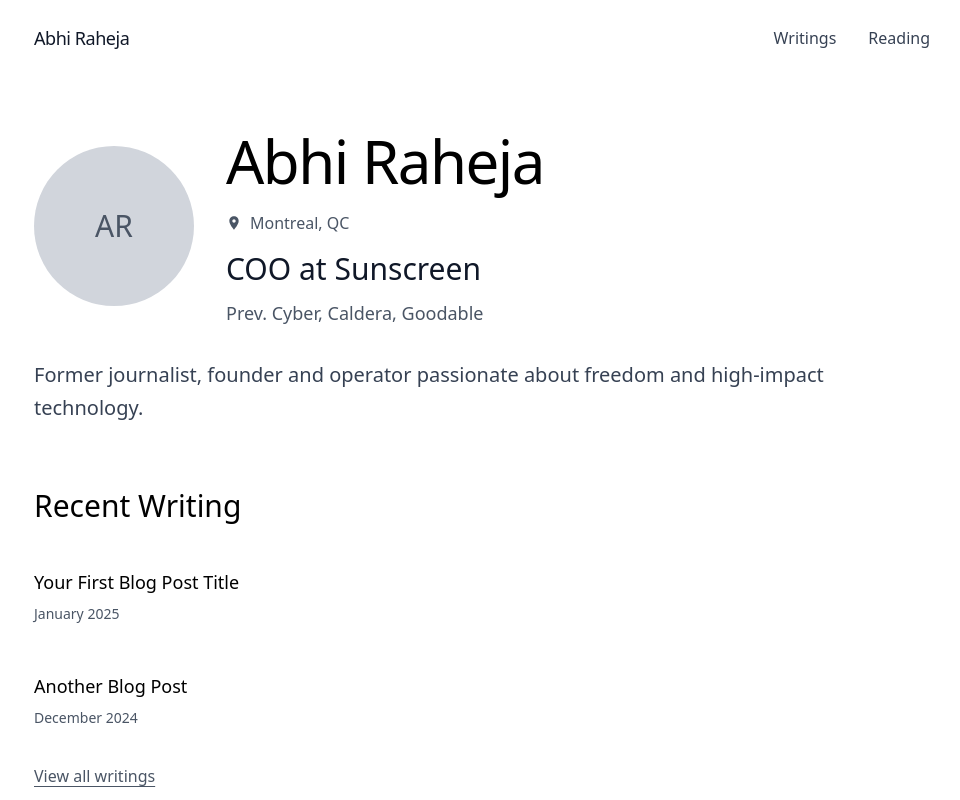
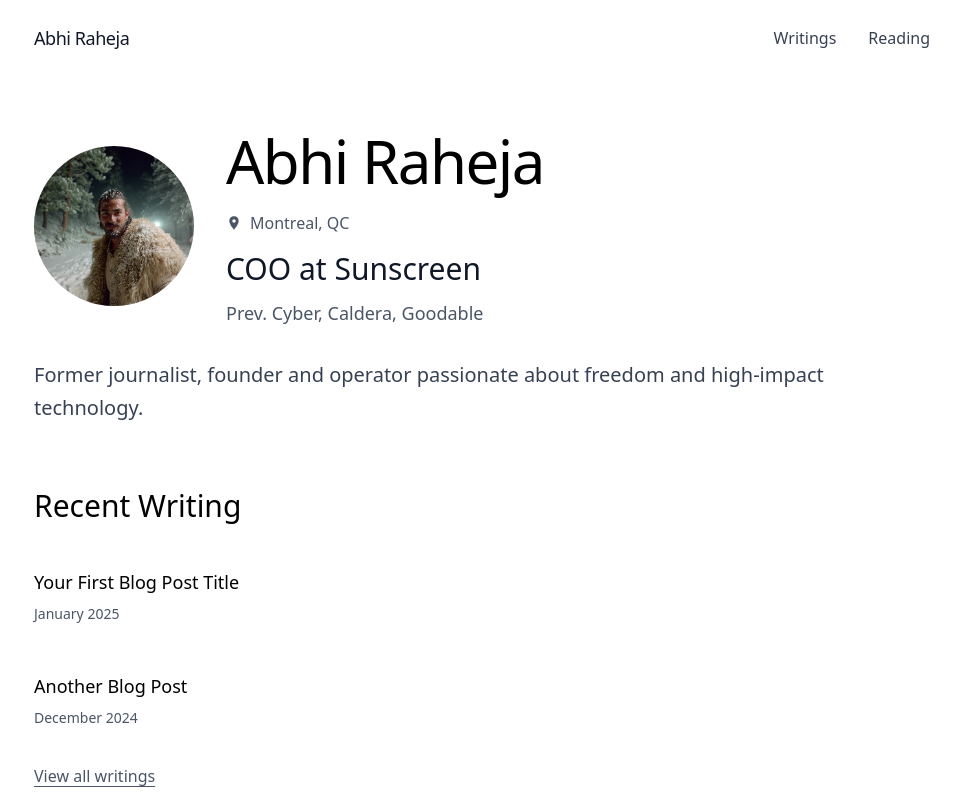
Before and after one commit to abhi-raheja/personal-website, a Next.js app: page / in a window 1280 px wide. Shown: the top 800 px of the page, without its empty margins (158-1118 px from the left). Built offline with nearby package versions, Linux system fonts and the light colour scheme; a web font is replaced by a local one.

Commit message:
Add profile photo and improve placeholder styling

```diff
--- a/src/app/page.tsx
+++ b/src/app/page.tsx
@@ -53,17 +53,17 @@ export default function Home() {
             <div className="flex flex-col md:flex-row items-start md:items-center gap-8 mb-8">
               {/* Profile Photo */}
               <div className="flex-shrink-0">
-                <div className="w-32 h-32 md:w-40 md:h-40 rounded-full overflow-hidden bg-gray-200">
+                <div className="w-32 h-32 md:w-40 md:h-40 rounded-full overflow-hidden bg-gradient-to-br from-blue-500 to-purple-600 flex items-center justify-center">
                   <img
                     src="/profile-photo.jpg"
                     alt="Abhi Raheja"
                     className="w-full h-full object-cover"
                     onError={(e) => {
-                      // Fallback to initials if image doesn't exist
+                      // Fallback to styled initials if image doesn't exist
                       const target = e.currentTarget as HTMLImageElement;
                       target.style.display = 'none';
                       if (target.parentElement) {
-                        target.parentElement.innerHTML = '<div class="w-full h-full bg-gray-300 flex items-center justify-center text-gray-600 text-2xl md:text-3xl font-medium">AR</div>';
+                        target.parentElement.innerHTML = '<div class="w-full h-full bg-gradient-to-br from-blue-500 to-purple-600 flex items-center justify-center text-white text-2xl md:text-3xl font-bold tracking-wide">AR</div>';
                       }
                     }}
                   />
```
Also changed, not shown: public/profile-photo.jpg.
